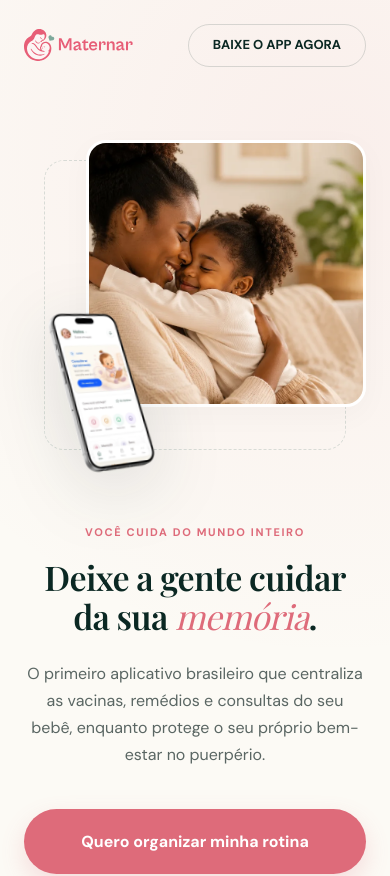
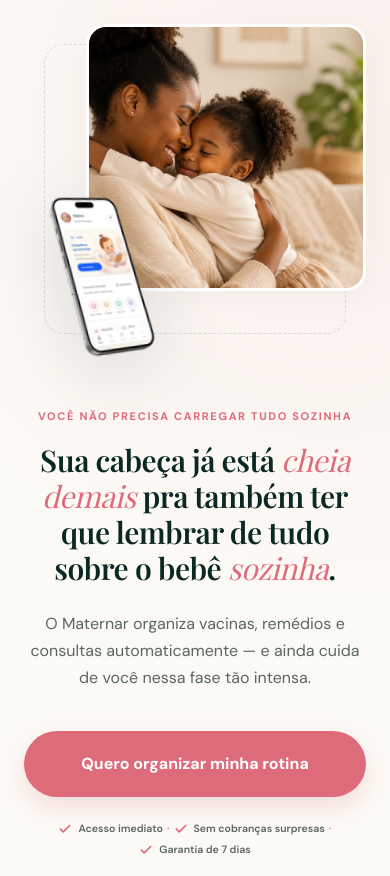
Before and after one commit to danilomouraoficial/Maternar---LP, a React (Vite) app: page / in a window 390 px wide. Shown: the top 876 px of the page. Built offline with nearby package versions, Linux system fonts and the light colour scheme; a web font is replaced by a local one.

Commit message:
feat: add Hero component and initialize global design system styles

```diff
--- a/src/components/Hero.tsx
+++ b/src/components/Hero.tsx
@@ -26,14 +26,13 @@ export default function Hero() {
       <div className="hero-editorial-line hero-editorial-line--horiz" aria-hidden="true" />
 
       <div className="container hero-editorial-container">
-        <div className="hero-content">
-          <span className="eyebrow">Você cuida do mundo inteiro</span>
-          <h1 className="headline-xl balance-text">
-            Deixe a gente cuidar da sua{"\u00a0"}<em>memória</em>.
+        <div className="hero-content hero-content--wide">
+          <span className="eyebrow">VOCÊ NÃO PRECISA CARREGAR TUDO SOZINHA</span>
+          <h1 className="headline-xl headline-xl--hero balance-text">
+            Sua cabeça já está <em>cheia demais</em> pra também ter que lembrar de tudo sobre o bebê <em>sozinha</em>.
           </h1>
           <p className="body-lg hero-subheadline">
-            O primeiro aplicativo brasileiro que centraliza as vacinas, remédios e consultas do seu bebê, enquanto protege
-            o seu próprio bem-estar no puerpério.
+            O Maternar organiza vacinas, remédios e consultas automaticamente — e ainda cuida de você nessa fase tão intensa.
           </p>
           <div className="hero-cta-wrapper">
             <a href="#planos" className="btn">Quero organizar minha rotina</a>
--- a/src/index.css
+++ b/src/index.css
@@ -300,6 +300,23 @@ h4 {
   max-width: 540px;
   position: relative;
   z-index: 2;
+}
+
+.hero-content--wide {
+  max-width: 620px;
+}
+
+.headline-xl--hero {
+  font-size: clamp(30px, 4.2vw, 50px);
+  line-height: 1.2;
+  letter-spacing: -0.015em;
+  margin-bottom: 24px;
+}
+
+.headline-xl--hero em {
+  font-style: italic;
+  font-weight: 400;
+  color: var(--coral);
 }
 
 .hero-subheadline {
@@ -2109,9 +2126,14 @@ details.faq-item[open] summary.faq-question::after {
 }
 
 @media (max-width: 768px) {
+  .site-header {
+    display: none;
+  }
+
   .hero {
-    padding-top: 140px;
-    padding-bottom: 80px;
+    padding-top: 24px;
+    padding-bottom: 60px;
+    min-height: auto;
   }
 
   .hero-visual-editorial {
```
